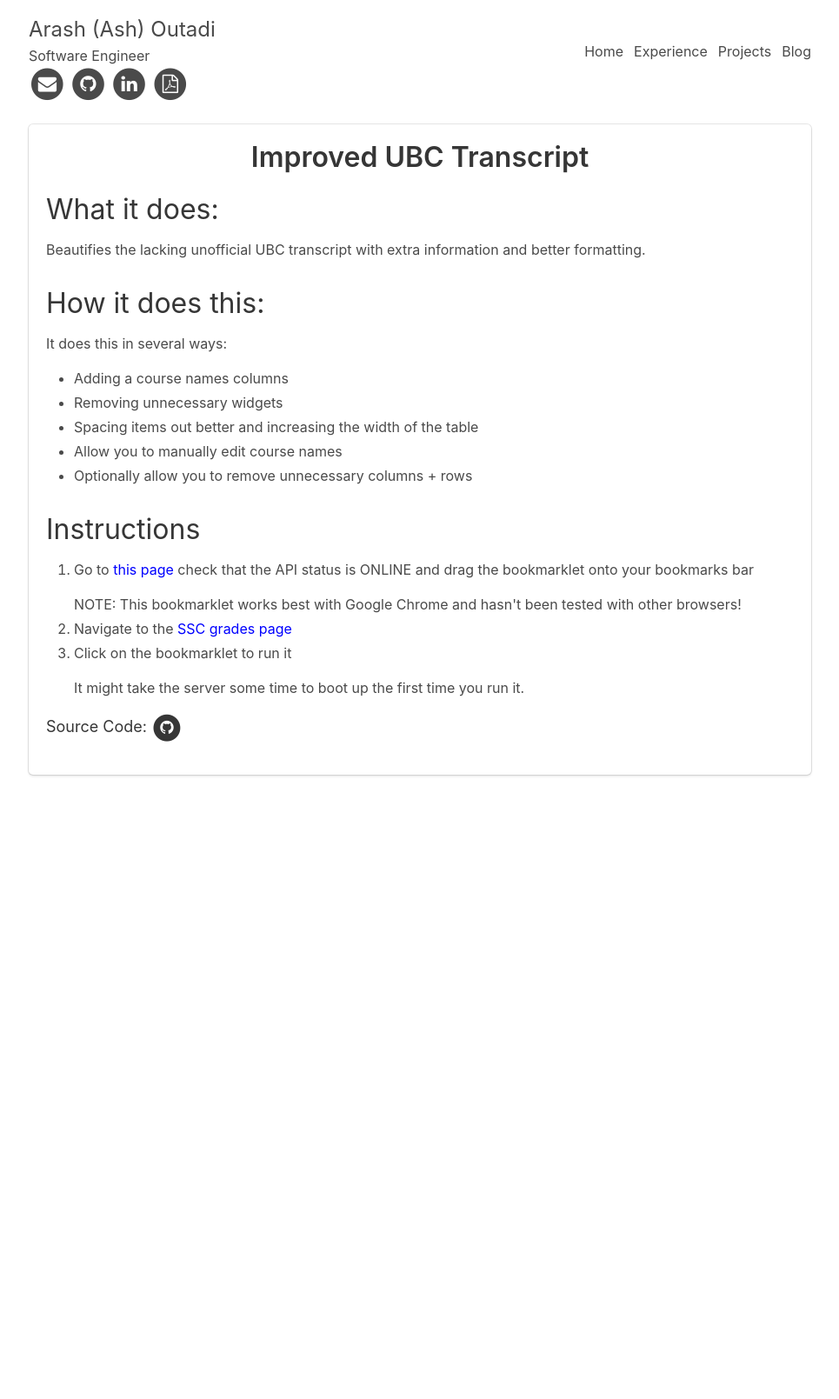
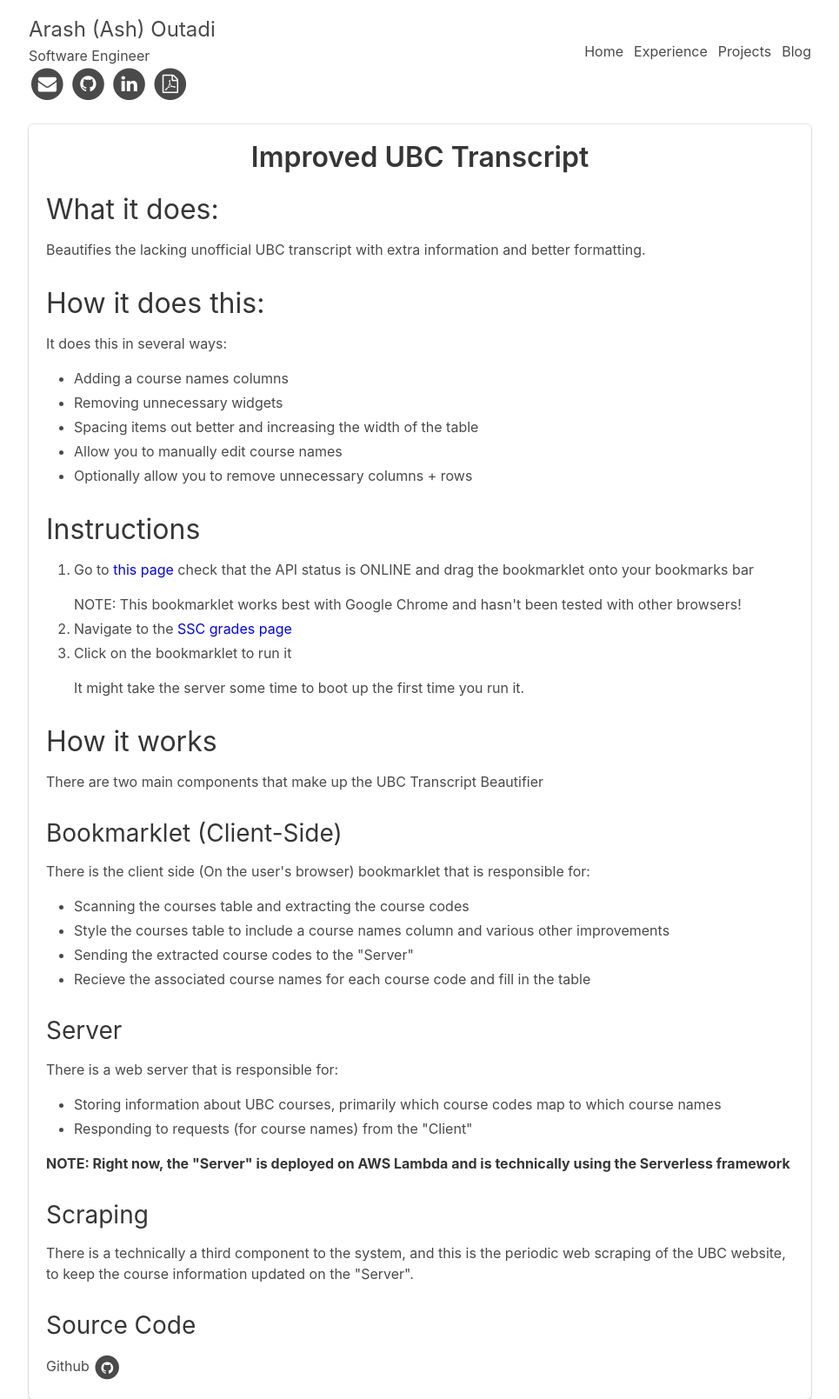
Before and after one commit to arashout/arashout.site, a Jekyll site: the page built from _posts/2017-09-01-Improved-UBC-Transcript.html, in a window 1280 px wide. Shown: the whole page at 87% size, without its empty margins (157-1122 px from the left). Built offline with Jekyll 4.4.1, drawn with Linux system fonts in a browser that asks for light colours; nearby versions of some CDN libraries; before the commit the page ends 900 px from its top, so only the background shows below that.

Commit message:
Adding information about how it works

```diff
--- a/_config.yml
+++ b/_config.yml
@@ -6,3 +6,10 @@
 gitub_username: arashout
 # Google Analytics
 google_analytics: UA-109683244-1
+
+
+markdown: kramdown
+
+kramdown:
+  input: GFM
+  syntax_highlighter: rouge
--- a/_posts/2017-09-01-Improved-UBC-Transcript.html
+++ b/_posts/2017-09-01-Improved-UBC-Transcript.html
@@ -34,19 +34,38 @@
     </li>
     <li>
         <p>Click on the bookmarklet to run it</p>
-        <p>It might take the server some time to boot up the first time you run it.</p?
+        <p>It might take the server some time to boot up the first time you run it.</p>
     </li>
 </ol>
 
-<!-- TODO: -->
-<!-- <h1>How it works</h1> -->
+<h1>How it works</h1>
+There are two main components that make up the UBC Transcript Beautifier
+<h2>Bookmarklet (Client-Side)</h2>
+There is the client side (On the user's browser) bookmarklet that is responsible for:
+<ul>
+    <li>Scanning the courses table and extracting the course codes</li>
+    <li>Style the courses table to include a course names column and various other improvements</li>
+    <li>Sending the extracted course codes to the "Server"</li>
+    <li>Recieve the associated course names for each course code and fill in the table</li>
+</ul>
+<h2>Server</h2>
+There is a web server that is responsible for:
+<ul>
+    <li>Storing information about UBC courses, primarily which course codes map to which course names</li>
+    <li>Responding to requests (for course names) from the "Client"</li>
+</ul>
+<strong>NOTE: Right now, the "Server" is deployed on AWS Lambda and is technically using the Serverless framework</strong>
 
-<h5>
-    Source Code:
-    <a href='https://github.com/arashout/ubcapi' title='Improved Transcript Github Source'>
+<h2>Scraping</h2>
+There is a technically a third component to the system, and this is the periodic web scraping of the UBC website, to keep the course information updated on the "Server".
+
+
+<h2>Source Code</h2>
+<span>
+    <p>Github <a href='https://github.com/arashout/ubcapi' title='Improved Transcript Github Source'>
         <span class='fa-stack fa'>
         <i class='fa fa-circle fa-stack-2x'></i>
         <i class='fa fa-github fa-stack-1x fa-inverse'></i>
         </span>
-    </a>
-</h5>
+    </a></p>
+</span>
```
Also changed, not shown: _posts/2018-03-20-accidental-class-variables.md (+4 -4 lines).
